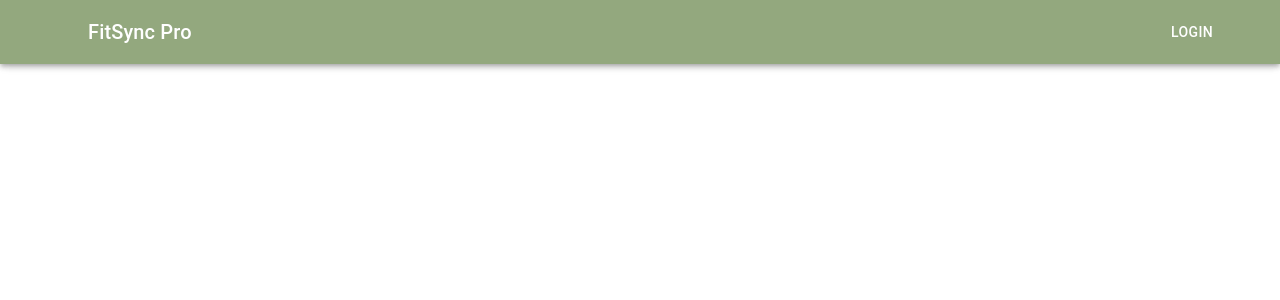
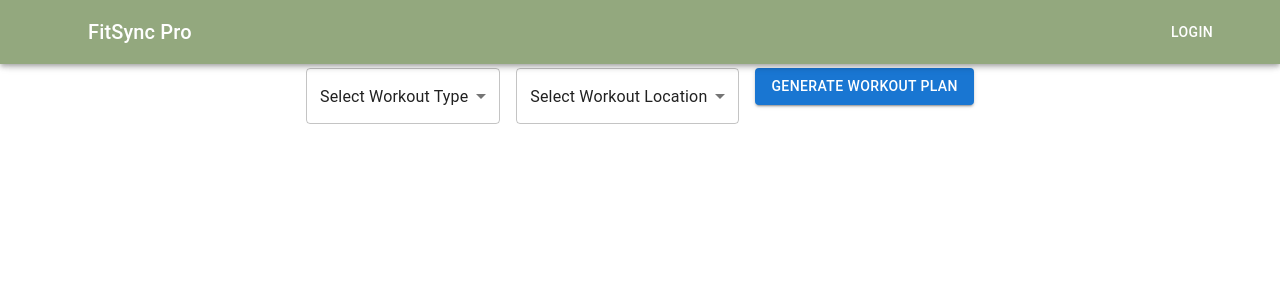
Before and after one commit to dgomie/fitsync-pro, a React (Vite) app in the folder client/: page /workouts in a window 1280 px wide. Shown: the top 300 px of the page. Built offline with nearby package versions, Linux system fonts and the light colour scheme.

Commit message:
add margin to top ogrid

```diff
--- a/client/src/components/Workouts.jsx
+++ b/client/src/components/Workouts.jsx
@@ -97,7 +97,7 @@ function Workouts() {
   };
 
   return (
-    <Grid container spacing={2} justifyContent="center">
+    <Grid container spacing={2} justifyContent="center" className='mt-5 pt-5'>
       <Grid item>
         <Select
           value={workoutType}
```
